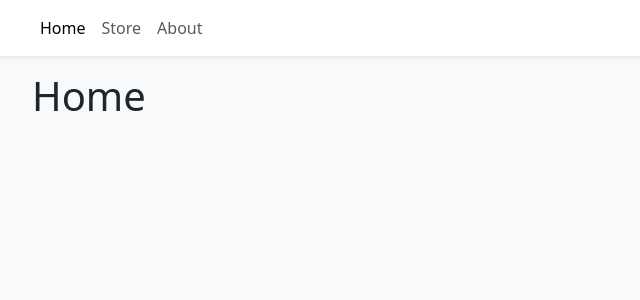
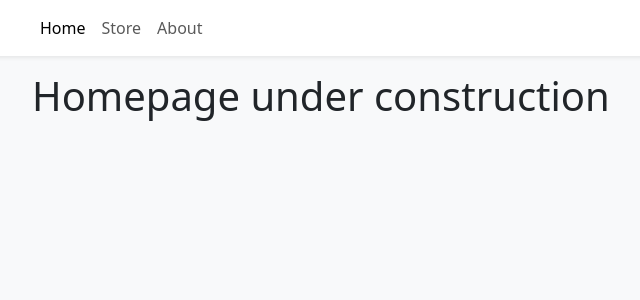
Before and after one commit to moris96/react-ts-ecommerce, a React (Vite) app: page / in a window 1280 px wide. Shown: the top 300 px of the page, without its empty margins (50-690 px from the left). Built offline with nearby package versions, Linux system fonts and the light colour scheme.

Commit message:
cleaned up some code

```diff
--- a/src/pages/About.tsx
+++ b/src/pages/About.tsx
@@ -1,3 +1,3 @@
 export function About() {
-    return <h1>About</h1>
+    return <h1>About page under construction</h1>
 }
--- a/src/pages/Home.tsx
+++ b/src/pages/Home.tsx
@@ -1,3 +1,3 @@
 export function Home() {
-    return <h1>Home</h1>
+    return <h1>Homepage under construction</h1>
 }
```
